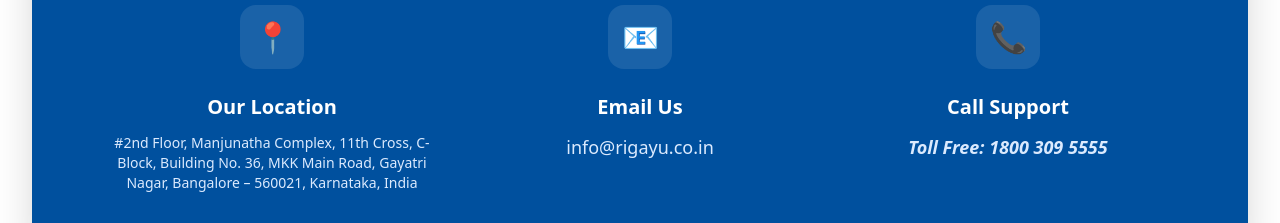
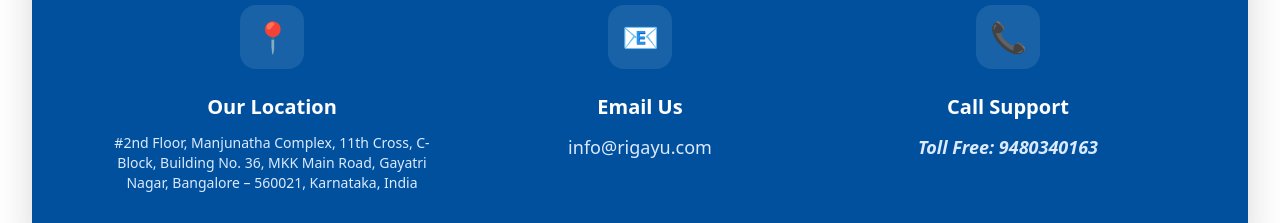
Before and after one commit to NaikYogesh123/rigayu-frontend, a Next.js app: page / in a window 1280 px wide. Shown: the part 5760-5983 px from the top of the page. Built offline with nearby package versions, Linux system fonts and the light colour scheme.

Commit message:
updating about us content

```diff
--- a/src/components/home/ContactSection.tsx
+++ b/src/components/home/ContactSection.tsx
@@ -26,7 +26,7 @@
                                     <span className="text-3xl">📧</span>
                                 </div>
                                 <h4 className="font-bold text-xl mb-3">Email Us</h4>
-                                <p className="text-blue-100 text-lg">info@rigayu.co.in</p>
+                                <p className="text-blue-100 text-lg">info@rigayu.com</p>
                             </div>
 
                             <div className="flex flex-col items-center">
@@ -34,7 +34,7 @@
                                     <span className="text-3xl">📞</span>
                                 </div>
                                 <h4 className="font-bold text-xl mb-3">Call Support</h4>
-                                <p className="text-blue-100 text-lg font-bold italic text-apit-yellow">Toll Free: 1800 309 5555</p>
+                                <p className="text-blue-100 text-lg font-bold italic text-apit-yellow">Toll Free: 9480340163</p>
                             </div>
                         </div>
                     </div>
```
